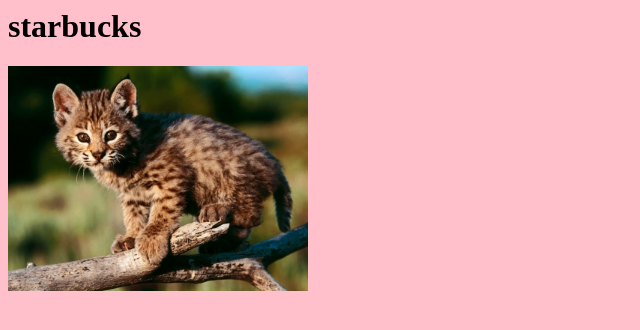
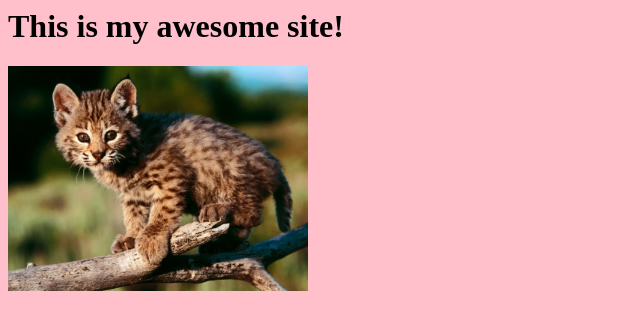
Before and after one commit to tracyalm/classexample, a plain HTML site: page index.html in a window 1280 px wide. Shown: the whole page, without its empty margins (0-640 px from the left). Drawn offline with Linux system fonts and the light colour scheme.

Commit message:
Revert "added new header"
This reverts commit 68dfa5596e97b71de3eebaeb1318aac5d39558c6.

```diff
--- a/index.html
+++ b/index.html
@@ -5,7 +5,7 @@
   <link rel="stylesheet" type="text/css" href="css/style.css">
 </head>
 <body>
-	<h1>starbucks</h1>
+  <h1>This is my awesome site!</h1>
   <img src="images/kittens.jpg">
 </body>
 </html>
```
